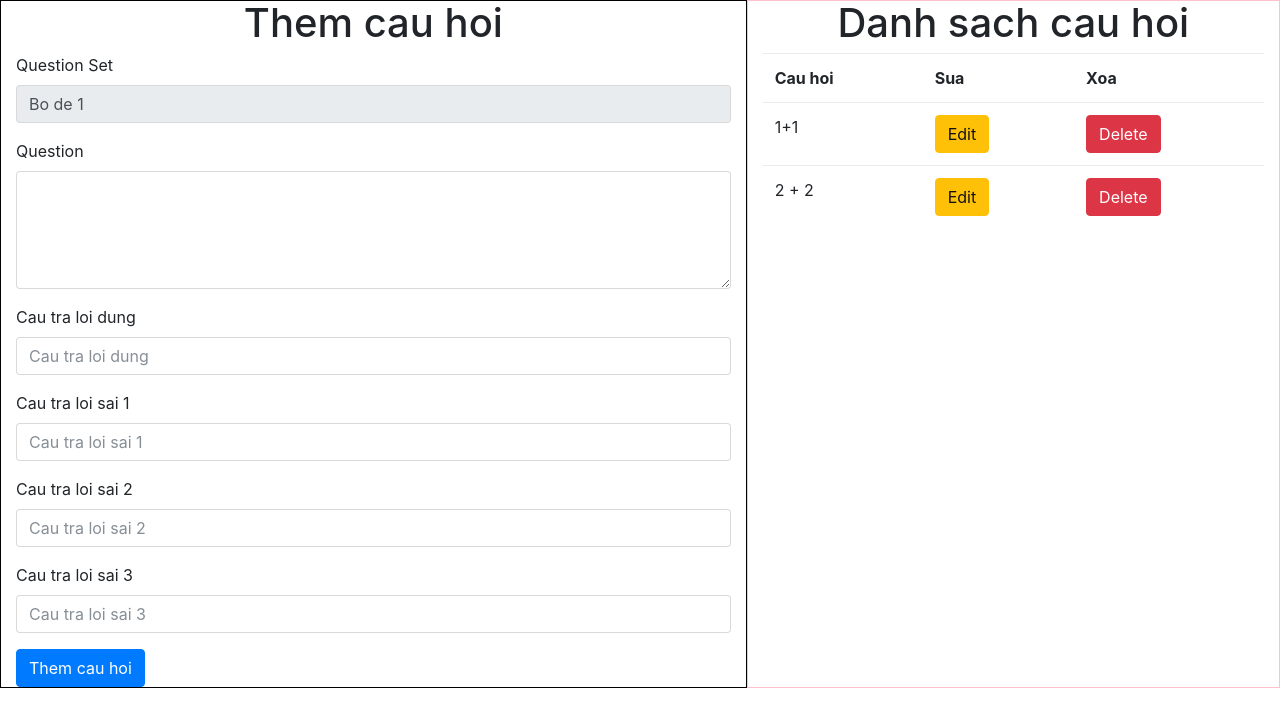
After one commit to phucsecond6554/QuizWithMySQL, a PHP site: page /Admin/New_Question_new.php?QS=7 in a window 1280 px wide. The commit adds this page. Shown: the top 727 px of the page. Run offline with PHP 8.4, Linux system fonts and the light colour scheme; data comes from the database, SQL or seed files in the repository; some libraries are stand-ins or nearby versions.

Commit message:
Tam hoan thien them va xoa cau hoi

```diff
--- /dev/null
+++ b/Admin/New_Question_new.php
@@ -0,0 +1,116 @@
+<?php
+  require('lib/Question.php');
+  require('lib/Question_Set.php');
+
+  $qs_model = new Question();
+  $question_set_model = new Question_Set();
+
+  if(isset($_GET['QS'])){
+    $question_set = $_GET['QS'];
+    $question_set_data = $question_set_model->get_where('id = '.$question_set);
+
+    $question_set_name = $question_set_data[0]['name'];
+  }else {
+    die('Chon sai question set');
+  }
+
+  $question_data = $qs_model->get_where('question_set = '.$question_set); // Lay danh sach cau hoi
+ ?>
+
+<!DOCTYPE html>
+<html>
+  <head>
+    <meta charset="utf-8">
+    <title></title>
+
+    <link rel="stylesheet" href="https://maxcdn.bootstrapcdn.com/bootstrap/4.0.0-beta/css/bootstrap.min.css"
+    integrity="sha384-/Y6pD6FV/Vv2HJnA6t+vslU6fwYXjCFtcEpHbNJ0lyAFsXTsjBbfaDjzALeQsN6M"
+    crossorigin="anonymous">
+
+    <style media="screen">
+      *{
+        box-sizing: border-box;
+      }
+
+      .question_form{
+        border: 1px solid black;
+      }
+
+      .question_list{
+        border: 1px solid pink;
+      }
+    </style>
+  </head>
+  <body>
+    <div class="container-fluid">
+      <div class="row">
+        <div class="col-7 question_form">
+          <form id="question_form" action="index.html" method="post">
+            <h1 class="text-center">Them cau hoi</h1>
+
+            <div class="form-group">
+              <label for="Question_Set">Question Set</label>
+              <input type="text" value="<?php echo $question_set_name ?>" class="form-control" disabled>
+              <input type="hidden" name="question_set" id="question_set" value="<?php echo $question_set ?>">
+            </div>
+
+            <div class="form-group">
+              <label for="question">Question</label>
+              <textarea name="question" rows="5" cols="80" class="form-control"></textarea>
+            </div> <!-- Question-->
+
+            <div class="form-group">
+              <label for="answer">Cau tra loi dung</label>
+              <input type="text" name="right_answer" placeholder="Cau tra loi dung" class="form-control">
+            </div>
+
+            <div class="form-group">
+              <label for="answer">Cau tra loi sai 1</label>
+              <input type="text" name="answer[]" placeholder="Cau tra loi sai 1" class="form-control">
+            </div>
+
+            <div class="form-group">
+              <label for="answer">Cau tra loi sai 2</label>
+              <input type="text" name="answer[]" placeholder="Cau tra loi sai 2" class="form-control">
+            </div>
+
+            <div class="form-group">
+              <label for="answer">Cau tra loi sai 3</label>
+              <input type="text" name="answer[]" placeholder="Cau tra loi sai 3" class="form-control">
+            </div>
+
+            <button type="button" name="add_question" class="btn btn-primary" id="add_btn">Them cau hoi</button>
+          </form>
+        </div> <!--Question Form-->
+
+        <div class="col-5 question_list">
+          <h1 class="text-center">Danh sach cau hoi</h1>
+
+          <table class="table" id="question_table">
+            <tr>
+              <th>Cau hoi</th>
+              <th>Sua</th>
+              <th>Xoa</th>
+            </tr>
+
+            <?php foreach($question_data as $question){ ?>
+              <tr>
+                <td><?php echo $question['question'] ?></td>
+                <td><a href="<?php echo $question['id'] ?>" class="btn btn-warning">Edit</a></td>
+                <td><a href="<?php echo 'proccess/Delete_Question.php?id='.$question['id'] ?>" class="btn btn-danger">Delete</a></td>
+              </tr>
+            <?php } ?>
+          </table>
+        </div> <!--Bang cau hoi-->
+      </div> <!-- Row -->
+    </div> <!--Contrainer-->
+
+    <script
+      src="https://code.jquery.com/jquery-3.2.1.min.js"
+      integrity="sha256-hwg4gsxgFZhOsEEamdOYGBf13FyQuiTwlAQgxVSNgt4="
+      crossorigin="anonymous">
+    </script>
+
+    <script src="js/New_Question.js"></script>
+  </body>
+</html>
--- a/Admin/QS_List.php
+++ b/Admin/QS_List.php
@@ -24,7 +24,7 @@
         <tr>
           <td><?php echo $value['id']; ?></td>
           <td><?php echo $value['name']; ?></td>
-          <td><a href="<?php echo 'New_Question.php?QS='.$value['id'] ?>">Them cau hoi</a></td>
+          <td><a href="<?php echo 'New_Question_new.php?QS='.$value['id'] ?>">Them cau hoi</a></td>
         </tr>
       <?php } ?>
     </table>
--- /dev/null
+++ b/Admin/js/New_Question.js
@@ -0,0 +1,91 @@
+function add_question(){
+  var myform = document.getElementById("question_form");
+    var fd = new FormData(myform );
+    $.ajax({
+        url: "http://localhost/QuizWithMySQL/Admin/proccess/New_Question_New.php",
+        data: fd,
+        cache: false,
+        processData: false,
+        contentType: false,
+        type: 'POST',
+        success: function (result) {
+            var json = JSON.parse(result);
+
+            var html = "<tr>";
+            html += "<th>Cau hoi</th>";
+            html += "<th>Sua </td>";
+            html += "<th>Xoa</th>";
+
+            $.each(json.data, function(key, item){
+              html += "<tr>";
+              html += "<td>" + item.question + "</td>";
+              html += "<td><a class ='btn btn-warning' href='Edit.php?id=" + item.id +"'>Edit</a></td>";
+              html += "<td><a class ='btn btn-danger delete_btn' href='proccess/Delete_Question.php?id=" + item.id +"'>Delete</a></td>";
+              html += "</tr>";
+              console.log(item['question']);
+            });
+
+            $("#question_table").html(html);
+        }
+    });
+}; // Function add_question
+
+/*function add_question(){
+  //var form = document.getElementById("question_form");
+  var formdata = new FormData();
+  formdata.append("Name", "Phuc dep trai");
+  var xhr = new XMLHttpRequest();
+
+  xhr.open("POST", "http://localhost/QuizWithMySQL/Admin/proccess/test.php");
+
+  xhr.onreadystatechange = function(){
+    console.log(xhr.status + " - " + xhr.readyState);
+    console.log(xhr.response);
+  }
+
+  xhr.send(formdata);
+}*/
+
+function delete_question(delete_url){
+  $.ajax({
+    url : delete_url,
+    type : "GET",
+    dataType : 'json',
+    data:{
+      question_set : $("#question_set").val()
+    },
+    success : function(result){
+      //var json = JSON.parse(result);
+
+      //console.log(result);
+
+      var html = "<tr>";
+      html += "<th>Cau hoi</th>";
+      html += "<th>Sua </td>";
+      html += "<th>Xoa</th>";
+
+      $.each(result['data'], function(key, item){
+        html += "<tr>";
+        html += "<td>" + item['question'] + "</td>";
+        html += "<td><a class ='btn btn-warning' href='Edit.php?id=" + item['id'] +"'>Edit</a></td>";
+        html += "<td><a id='delete_btn' class ='btn btn-danger' href='proccess/Delete_Question.php?id=" + item['id'] +"'>Delete</a></td>";
+        html += "</tr>";
+        console.log(item['question']);
+      });
+
+      $("#question_table").html(html);
+    }
+  });
+}
+
+$(document).ready(function(){
+  $("#add_btn").click(function(event){
+    event.preventDefault();
+    add_question();
+  });//Khi submit them cau hoi
+
+  $("#question_table").on("click", "a", function(event){
+    event.preventDefault();
+    delete_question($(this).attr("href"));
+  });
+});
--- a/Admin/lib/Model.php
+++ b/Admin/lib/Model.php
@@ -72,6 +72,18 @@
 
       return $row['max_id'];
     }
+
+    public function delete_where($where = null){
+      if($where !== null){
+        $sql = 'Delete from '.$this->table.' where '.$where;
+      }else {
+        $sql = 'Delete from '.$this->table;
+      }
+
+      $query = mysqli_query($this->conn, $sql);
+
+      return $query;
+    }
   }
 
  ?>
```
Also changed, not shown: Admin/proccess/Delete_Question.php (added, +20 -0 lines), Admin/proccess/New_Question_New.php (added, +44 -0 lines), Result.php (+13 -0 lines).
